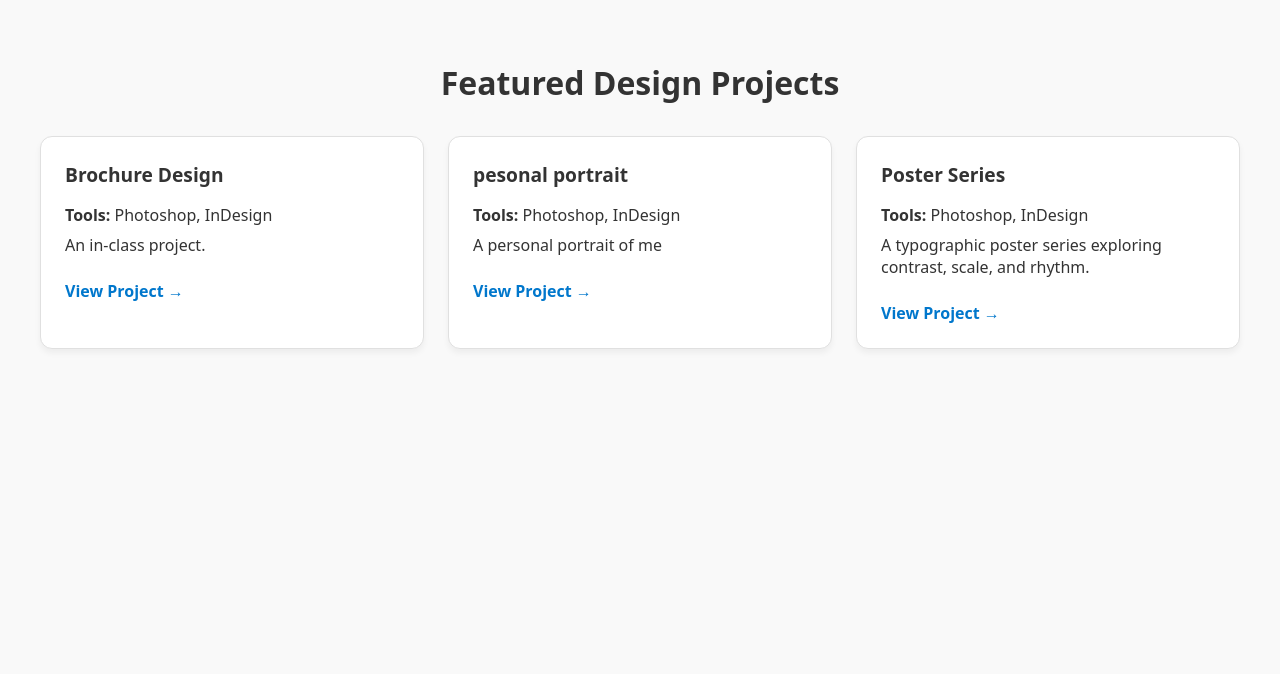
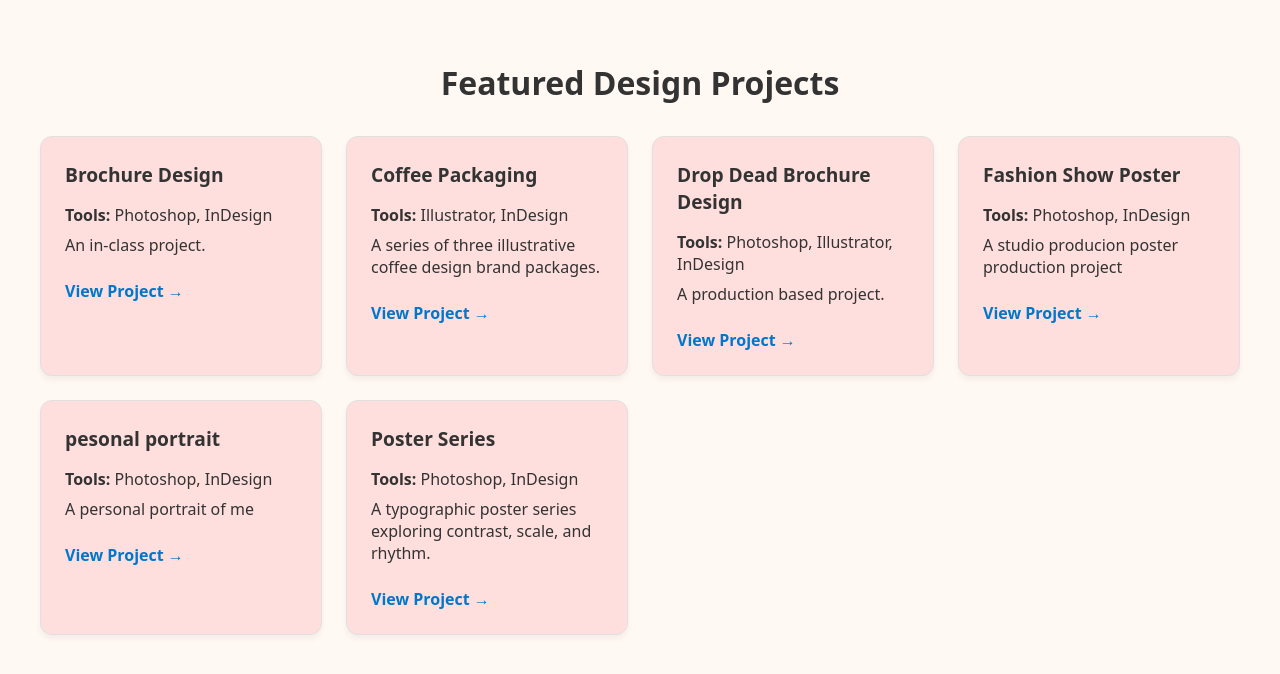
Before and after one commit to Laurenarts04/laurenpapineau, a Jekyll site: the page built from design.html, in a window 1280 px wide. Shown: the top 674 px of the page. Built offline with Jekyll 4.4.1, drawn with Linux system fonts in a browser that asks for light colours.

Commit message:
Add files via upload

```diff
--- /dev/null
+++ b/_design/coffee-packaging.md
@@ -0,0 +1,23 @@
+---
+title: "Coffee Packaging"
+tools: [Illustrator, InDesign]
+description: "A series of three illustrative coffee design brand packages."
+layout:
+permalink:
+---
+
+## Project Overview
+
+This coffee series project was created to offer the opportunity to explore a new stylistic direction or
+continue with an existing style for the creation of label artwork.
+
+
+## Tools & Techniques
+
+- Adobe InDesign for layout
+- Adobe Illustrator and Procreate for illustrations and colour
+- Design packaging inpsired by italian playing cards
+
+## Outcomes
+
+This project helped push my artisitc style when creating an illustrative label packaging. The final illustrations were then placed on a mock up of coffee bag packages.
--- /dev/null
+++ b/_design/drop-dead-brochure.md
@@ -0,0 +1,24 @@
+---
+title: "Drop Dead Brochure Design"
+tools: [Photoshop, Illustrator, InDesign]
+description: "A production based project."
+layout:
+permalink:
+---
+
+# Project Overview
+
+This project was to create a custom corporate brochure with a short fold panel. The client,
+had requested that the design match the lifestyle of his clients and must have a true alternative,
+hardcore feel.
+
+
+## Tools & Techniques
+
+- Adobe InDesign for layout
+- Adobe Photoshop for texture, blending modes & resizing
+- Adobe Illustrator for illustrtations
+
+### Outcomes
+
+This project helped me further understand the importance of production when designing for print.
--- /dev/null
+++ b/_design/fashion-show-poster.md
@@ -0,0 +1,21 @@
+---
+title: "Fashion Show Poster"
+tools: [Photoshop, InDesign]
+description: "A studio producion poster production project"
+layout: design
+permalink:
+---
+
+## Project overview
+
+This project was to design and illustrate a poster for this years annual Atelier fashion show. Using our production and layout skills we had to create a strong sense of readability and organization of the information given.
+
+## Tools & Techniques
+
+- Adobe InDesign for layout & production
+- Adobe Photoshop for image sizing
+- Procreate for illustrations
+
+## Outcomes
+
+This project helped with being able to create a strong poster layout and illustration. The final project file was printed out as 11"x17" poster.
--- a/_layouts/design.html
+++ b/_layouts/design.html
@@ -8,7 +8,7 @@
     body {
       font-family: system-ui, sans-serif;
       padding: 2rem;
-      background-color: #f9f9f9;
+      background-color: #FFF8F3;
       color: #333;
     }
 
@@ -26,7 +26,7 @@
     }
 
     .design-card {
-      background: #fff;
+      background: #FEDFDD;
       border: 1px solid #e0e0e0;
       padding: 1.5rem;
       border-radius: 12px;
```
